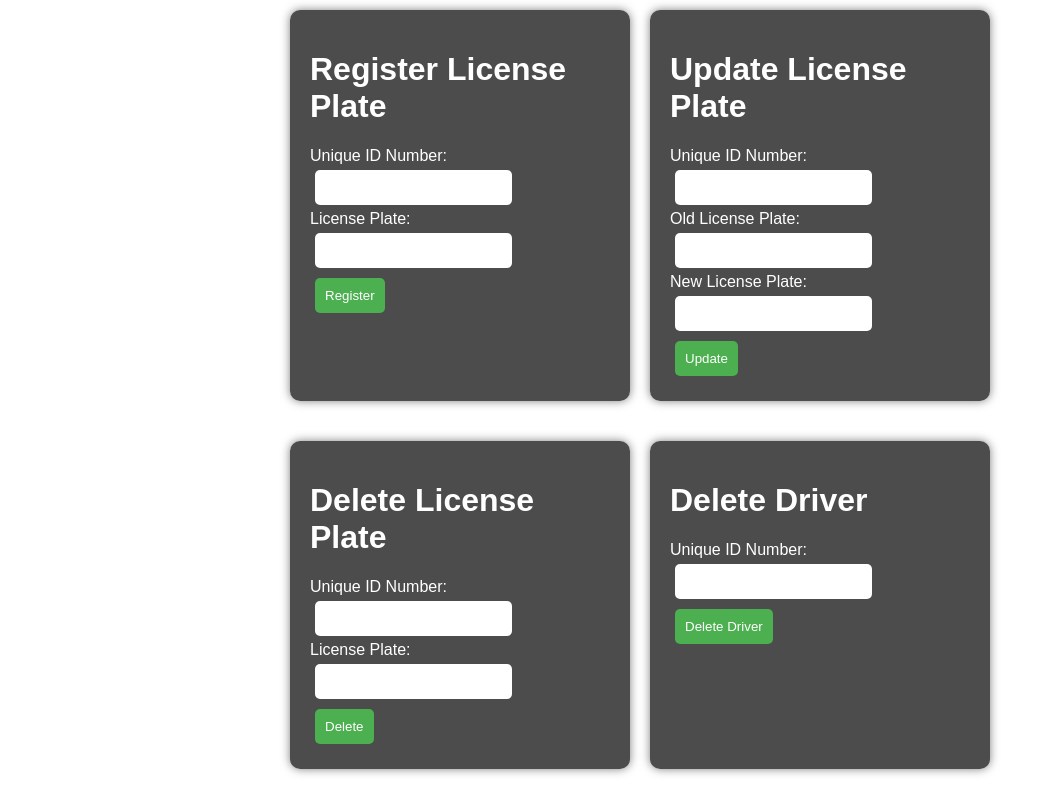
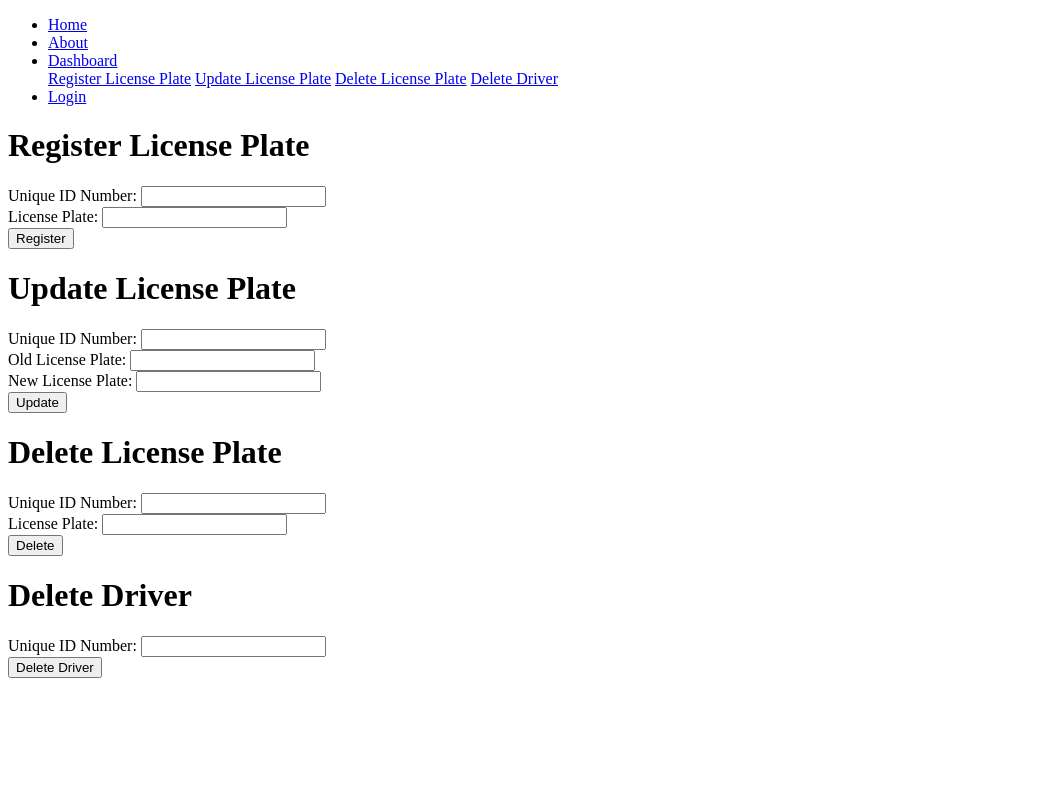
Before and after one commit to siyamregn777/thesis, a Flask app: page /dashboard in a window 1280 px wide. Shown: the whole page, without its empty margins (0-1051 px from the left). Run offline with Flask 3, Linux system fonts and the light colour scheme.

Commit message:
add dashboard ont the website

```diff
--- a/templates/index.html
+++ b/templates/index.html
@@ -4,92 +4,34 @@
     <meta charset="UTF-8">
     <meta name="viewport" content="width=device-width, initial-scale=1.0">
     <title>Register License Plate</title>
-    <style>
-        body {
-            background-size: cover;
-            color: white;
-            font-family: Arial, sans-serif;
-            display: flex;
-            flex-direction: column;
-            align-items: center;
-            height: 100vh;
-            margin: 0;
-        }
-        .alert {
-            display: none;
-            background-color: rgba(255, 255, 255, 0.8);
-            color: #333;
-            padding: 10px;
-            border-radius: 5px;
-            margin: 10px;
-            width: 300px;
-            text-align: center;
-        }
-        .form-container {
-            display: flex;
-            justify-content: center;
-            margin-bottom: 20px;
-        }
-        form {
-            background: rgba(0, 0, 0, 0.7);
-            padding: 20px;
-            border-radius: 10px;
-            box-shadow: 0 0 10px rgba(0, 0, 0, 0.5);
-            margin: 10px;
-            width: 300px; /* Set a fixed width for forms */
-        }
-        input[type="text"], input[type="submit"] {
-            padding: 10px;
-            margin: 5px;
-            border: none;
-            border-radius: 5px;
-        }
-        input[type="submit"] {
-            background-color: #4CAF50;
-            color: white;
-            cursor: pointer;
-        }
-        input[type="submit"]:hover {
-            background-color: #45a049;
-        }
-    </style>
+    <link rel="stylesheet" href="{{ url_for('static', filename='style.css') }}">
     <script src="https://code.jquery.com/jquery-3.6.0.min.js"></script>
-    <script>
-        $(document).ready(function () {
-            $("form").on("submit", function (event) {
-                event.preventDefault(); // Prevent the form from submitting the default way
-                const form = $(this);
-                const url = form.attr("action");
-                const method = form.attr("method");
-
-                $.ajax({
-                    type: method,
-                    url: url,
-                    data: form.serialize(),
-                    success: function (response) {
-                        showAlert(response.message, "success");
-                    },
-                    error: function (xhr) {
-                        showAlert(xhr.responseJSON.message, "error");
-                    }
-                });
-            });
-        });
-
-        function showAlert(message, type) {
-            const alertBox = $(".alert");
-            alertBox.text(message);
-            alertBox.css("background-color", type === "success" ? "rgba(0, 255, 0, 0.8)" : "rgba(255, 0, 0, 0.8)");
-            alertBox.show();
-            setTimeout(function () {
-                alertBox.hide();
-            }, 3000);
-        }
-    </script>
+    <script src="{{ url_for('static', filename='script.js') }}"></script>
 </head>
 <body>
+    <!-- Navbar -->
+    <div class="navbar">
+        <ul>
+            <li><a href="{{ url_for('home') }}">Home</a></li>
+            <li><a href="{{ url_for('about') }}">About</a></li>
+            <li class="dropdown">
+                <a href="#" class="dropbtn">Dashboard</a>
+                <div class="dropdown-content">
+                    <a href="#" data-target="#register-form">Register License Plate</a>
+                    <a href="#" data-target="#update-form">Update License Plate</a>
+                    <a href="#" data-target="#delete-plate-form">Delete License Plate</a>
+                    <a href="#" data-target="#delete-driver-form">Delete Driver</a>
+                </div>
+            </li>
+            <li><a href="{{ url_for('login') }}">Login</a></li>
+        </ul>
+    </div>
+
+    <!-- Alert Box -->
     <div class="alert"></div>
-    <div class="form-container">
+
+    <!-- Forms -->
+    <div class="form-container" id="register-form">
         <form method="post" action="/register_plate">
             <h1>Register License Plate</h1>
             <label for="id_number">Unique ID Number:</label>
@@ -100,7 +42,9 @@
             <br>
             <input type="submit" value="Register">
         </form>
+    </div>
 
+    <div class="form-container" id="update-form">
         <form method="post" action="/update_plate">
             <h1>Update License Plate</h1>
             <label for="update_id">Unique ID Number:</label>
@@ -116,7 +60,7 @@
         </form>
     </div>
 
-    <div class="form-container">
+    <div class="form-container" id="delete-plate-form">
         <form method="post" action="/delete_plate">
             <h1>Delete License Plate</h1>
             <label for="delete_id">Unique ID Number:</label>
@@ -127,7 +71,9 @@
             <br>
             <input type="submit" value="Delete">
         </form>
+    </div>
 
+    <div class="form-container" id="delete-driver-form">
         <form method="post" action="/delete_driver">
             <h1>Delete Driver</h1>
             <label for="delete_driver_id">Unique ID Number:</label>
```
